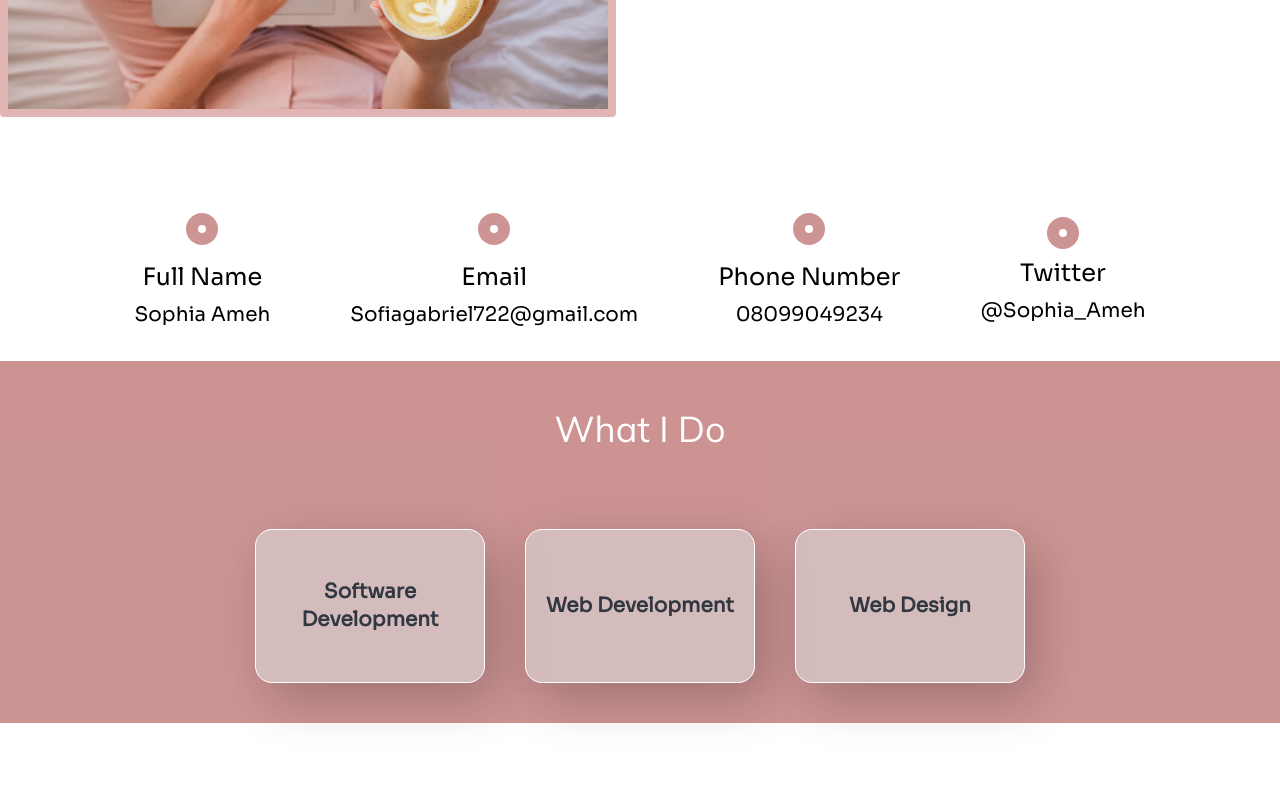
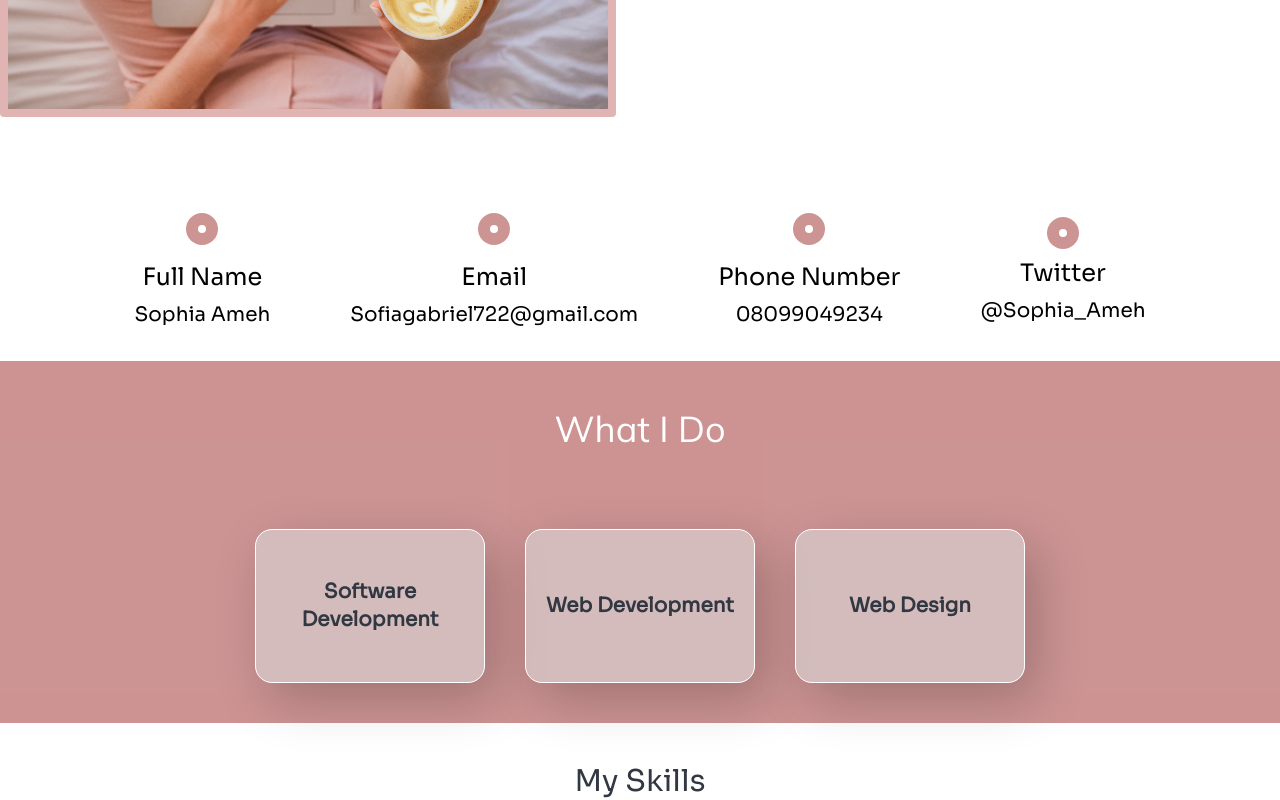
Before and after one commit to 722sofiaameh/my_Portfolio, a Next.js app: page / in a window 1280 px wide. Shown: the part 1085-1885 px from the top of the page. Before the commit the page ends 1808 px from the top, so only its background shows below. Built offline with nearby package versions, Linux system fonts and the light colour scheme.

Commit message:
add new section

```diff
--- a/pages/index.tsx
+++ b/pages/index.tsx
@@ -116,6 +116,11 @@ export default function Home() {
           </div>
         </div>
       </div>
+
+      <div className="mx-auto container">
+        <h1 className="font-sora text-3xl text-lightGray text-center pt-10">My Skills</h1>
+
+      </div>
     </>
   );
 }
```
